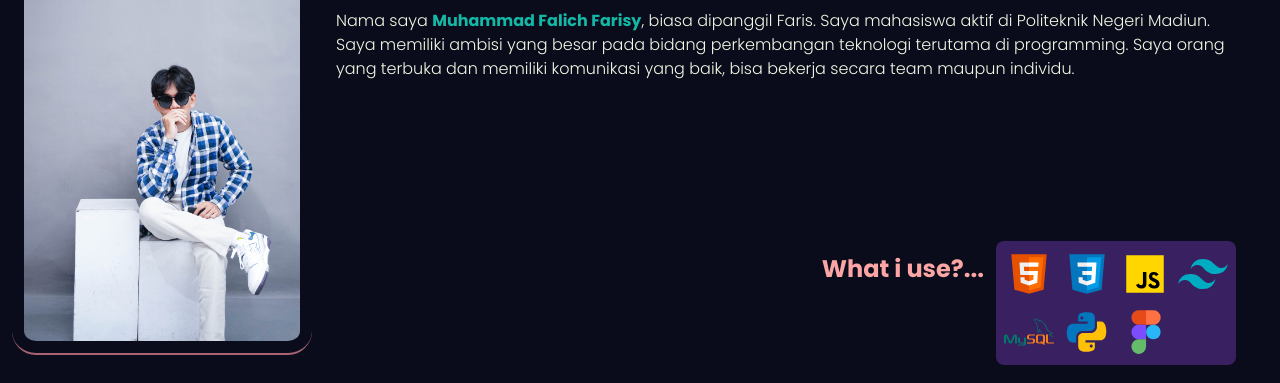
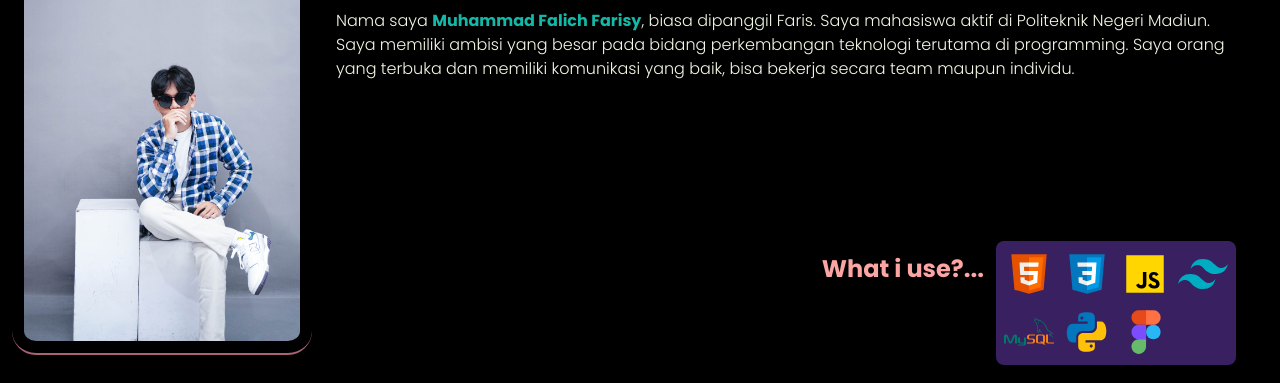
Before and after one commit to falichfarisy/portfolio-tailwind, a website: page index.html in a window 1280 px wide. Shown: the part 195-578 px from the top of the page. Drawn offline with Linux system fonts and the light colour scheme.

Commit message:
update background

```diff
--- a/index.html
+++ b/index.html
@@ -12,7 +12,7 @@
     <link href="https://fonts.googleapis.com/css2?family=Poppins:ital,wght@0,100;0,200;0,300;0,400;0,500;0,600;0,700;0,800;0,900;1,100;1,200;1,300;1,400;1,500;1,600;1,700;1,800;1,900&display=swap" rel="stylesheet">
 </head>
 
-<body class="bg-third font-poppins">
+<body class="bg-black font-poppins">
     <div >
         <header class="flex justify-between align-middle mx-5 mt-3">
             <h1 class="text-Text font-semibold text-lg">Muh. Falich Farisy</h1>
```
